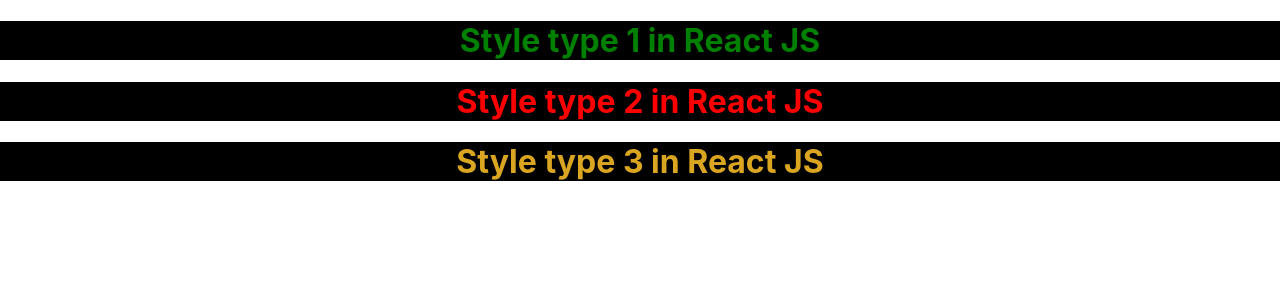
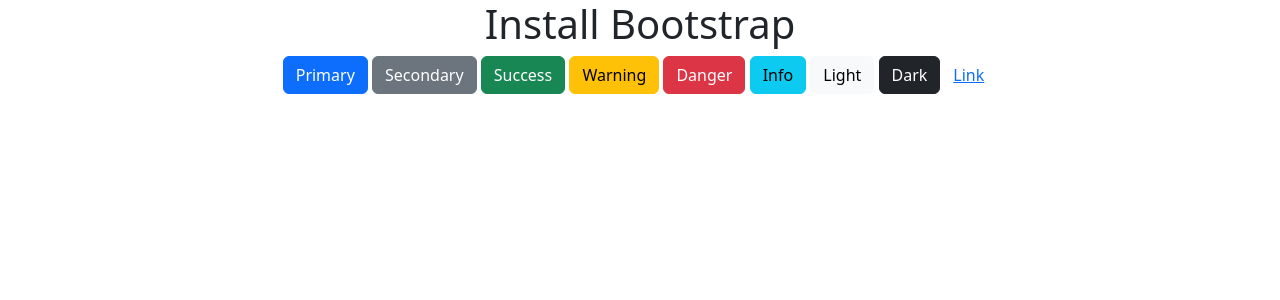
Before and after one commit to Deepakiit17/React_Tutorial, a React (Create React App) app: page / in a window 1280 px wide. Shown: the top 300 px of the page. Built offline with nearby package versions, Linux system fonts and the light colour scheme.

Commit message:
install bootstrap

```diff
--- a/package.json
+++ b/package.json
@@ -6,7 +6,9 @@
     "@testing-library/jest-dom": "^5.17.0",
     "@testing-library/react": "^13.4.0",
     "@testing-library/user-event": "^13.5.0",
+    "bootstrap": "^5.3.3",
     "react": "^18.3.1",
+    "react-bootstrap": "^2.10.2",
     "react-dom": "^18.3.1",
     "react-scripts": "^5.0.1",
     "web-vitals": "^2.1.4"
--- a/src/App.js
+++ b/src/App.js
@@ -1,15 +1,19 @@
 import "./App.css";
-import "./style.css";
-import style from "./custom.module.css";
+import { Button } from "react-bootstrap";
 
 function App() {
   return (
     <div className="App">
-      <h1 className="primary">Style type 1 in React JS</h1>
-      <h1 style={{ color: "red", backgroundColor: "black" }}>
-        Style type 2 in React JS
-      </h1>
-      <h1 className={style.success}>Style type 3 in React JS</h1>
+      <h1>Install Bootstrap</h1>
+      <Button variant="primary">Primary</Button>{" "}
+      <Button variant="secondary">Secondary</Button>{" "}
+      <Button variant="success">Success</Button>{" "}
+      <Button variant="warning">Warning</Button>{" "}
+      <Button variant="danger">Danger</Button>{" "}
+      <Button variant="info">Info</Button>{" "}
+      <Button variant="light">Light</Button>{" "}
+      <Button variant="dark">Dark</Button>
+      <Button variant="link">Link</Button>
     </div>
   );
 }
--- a/src/custom.module.css
+++ /dev/null
@@ -1,4 +0,0 @@
-.success {
-  color: goldenrod;
-  background-color: black;
-}
--- a/src/style.css
+++ /dev/null
@@ -1,4 +0,0 @@
-.primary {
-  background-color: black;
-  color: green;
-}
```
Also changed, not shown: src/index.js (+7 -6 lines), 1 other file (tests, documents, lock files or other folders).
